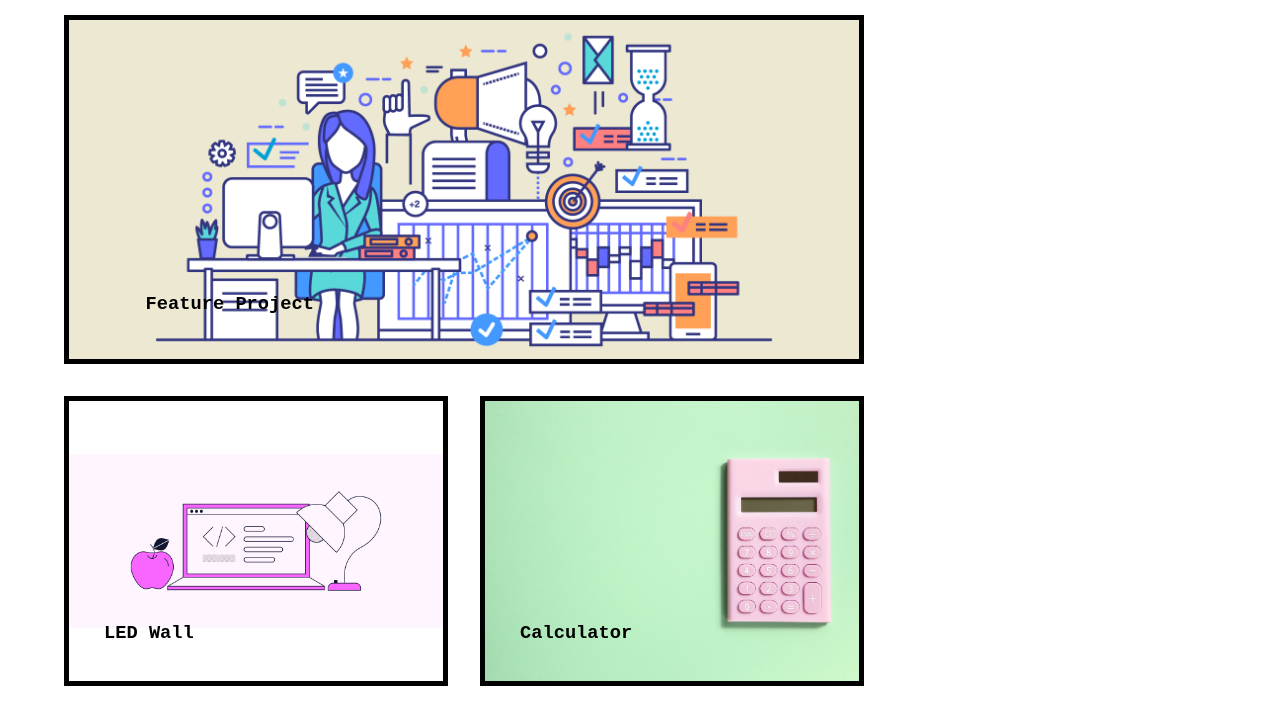
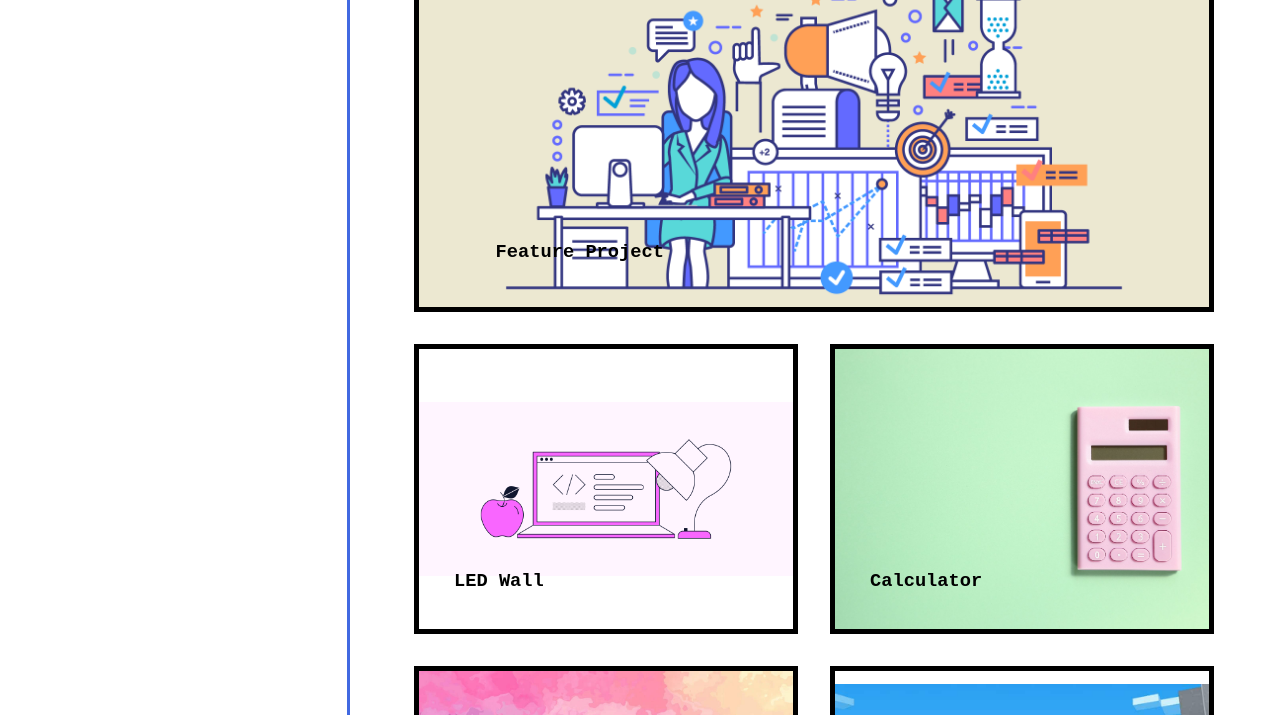
Before and after one commit to chamibia/bianca-portfolio, a plain HTML site: page index.html in a window 1280 px wide. Shown: the part 730-1445 px from the top of the page. Drawn offline with Linux system fonts and the light colour scheme.

Commit message:
fixed css problems

```diff
--- a/assets/style.css
+++ b/assets/style.css
@@ -74,10 +74,15 @@ header nav ul li a {
     min-width: 350px;
     max-width: 350px;
     padding-right: 15px;
+    align-self: stretch;
 }
 .section-content p {
     color: black;
     margin-left: 3rem;
+}
+#projects {
+    display: flex;
+    align-items: flex-start;
 }
 .flex-container {
     display: flex;
```
